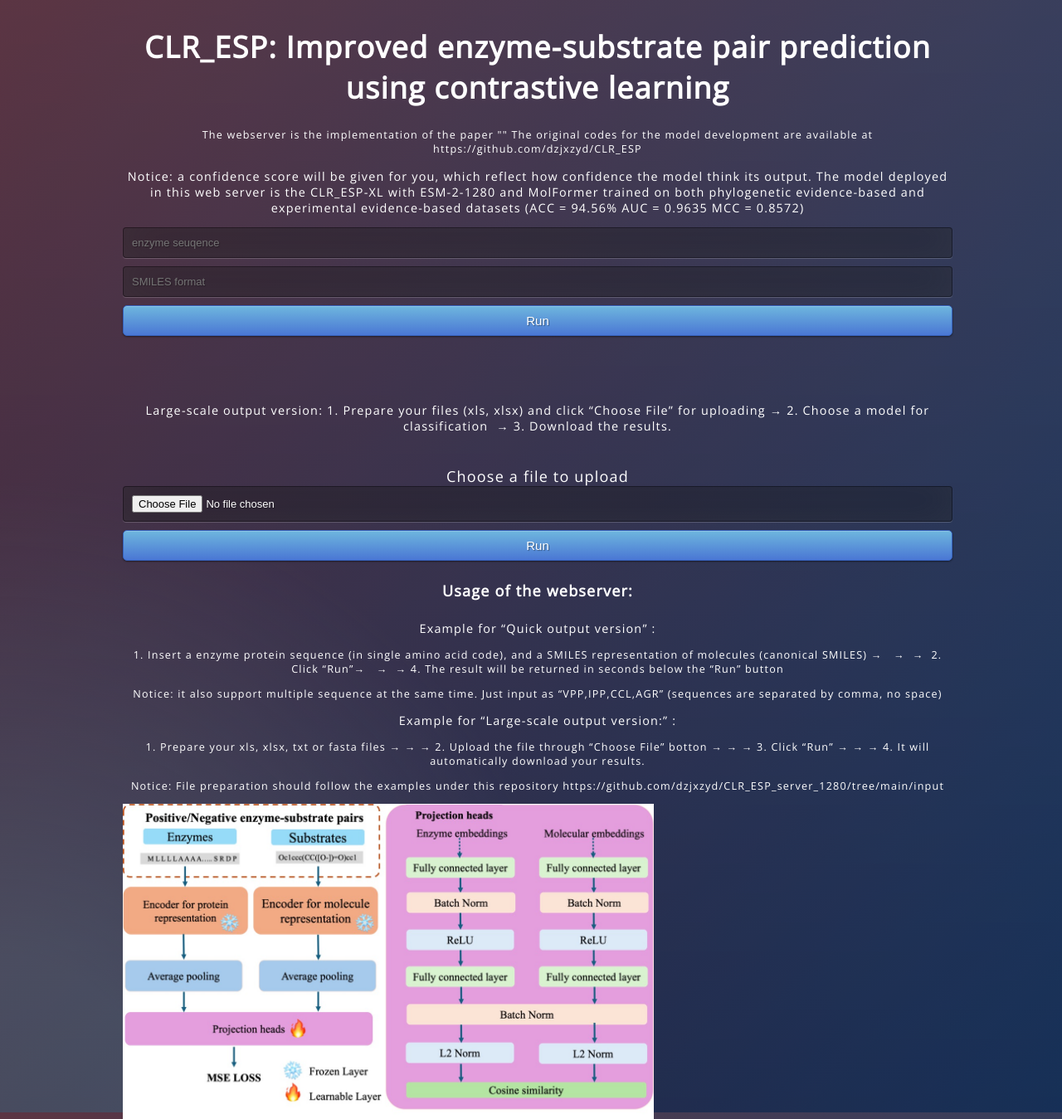
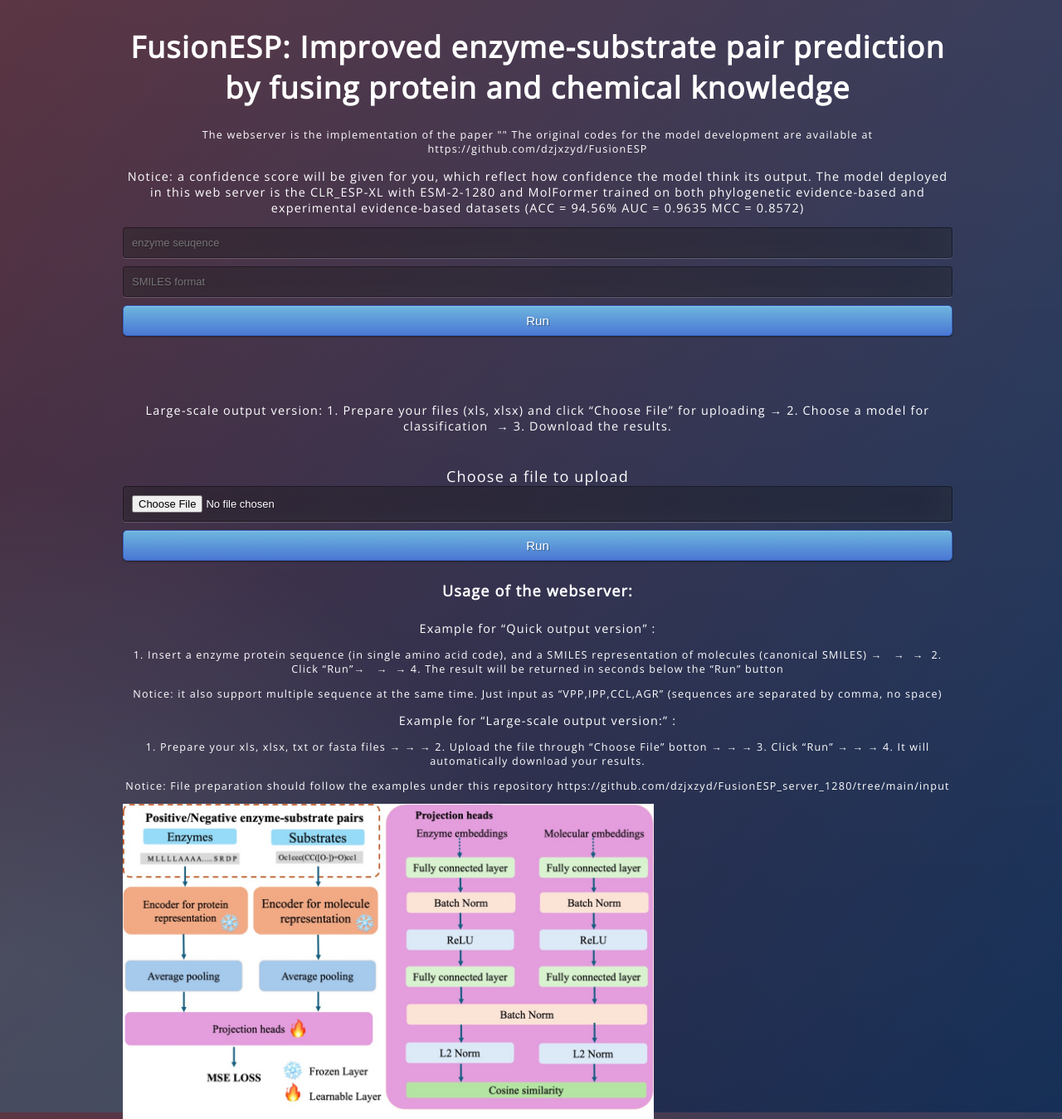
Before and after one commit to dzjxzyd/FusionESP_server_1280, a Flask app: page / in a window 1280 px wide. Shown: the whole page at 83% size. Run offline with Flask 3, Linux system fonts and the light colour scheme; parts of the project's set-up code (start-up, migrations or seed data) failed here and were passed over; some web fonts are replaced.

Commit message:
Update index.html

```diff
--- a/templates/index.html
+++ b/templates/index.html
@@ -3,7 +3,7 @@
 
       <head>
         <meta charset="utf-8">
-        <title>CLR_ESP</title>
+        <title>FusionESP</title>
         <link href='https://fonts.googleapis.com/css?family=Tangerine' rel='stylesheet' type='text/css'>
         <link href='https://fonts.googleapis.com/css?family==Rancho&effect=shadow-multiple' rel='stylesheet' type='text/css'>
         <link href='https://fonts.googleapis.com/css?family=Tangerine' rel='stylesheet' type='text/css'>
@@ -21,8 +21,8 @@
 
 <body>
     <div class="content">
-        <h1>CLR_ESP: Improved enzyme-substrate pair prediction using contrastive learning</h1>
-        <p style="font-size:70%">The webserver is the implementation of the paper "" The original codes for the model development are available at https://github.com/dzjxzyd/CLR_ESP</p>
+        <h1>FusionESP: Improved enzyme-substrate pair prediction by fusing protein and chemical knowledge</h1>
+        <p style="font-size:70%">The webserver is the implementation of the paper "" The original codes for the model development are available at https://github.com/dzjxzyd/FusionESP</p>
 	<p style="font-size:80%">Notice: a confidence score will be given for you, which reflect how confidence the model think its output. The model deployed in this web server is the  CLR_ESP-XL with ESM-2-1280 and MolFormer trained on both phylogenetic evidence-based and experimental evidence-based datasets (ACC = 94.56%	AUC = 0.9635	MCC = 0.8572)</p>
         <form action="{{url_for('predict')}}" method="post">
             <input type="text" name="Enzyme_sequence" placeholder="enzyme seuqence" required="required" />
@@ -46,7 +46,7 @@
         <p style="font-size:70%">Notice: it also support multiple sequence at the same time. Just input as “VPP,IPP,CCL,AGR” (sequences are separated by comma, no space)</p>
         <p style="font-size:80%"> Example for “Large-scale output version:” : </p>
         <p style="font-size:70%">1. Prepare your xls, xlsx, txt or fasta files  →  →  → 2. Upload the file through “Choose File” botton  →   →  → 3. Click “Run” →   →  → 4. It will automatically download your results. </p>
-        <p style="font-size:70%">Notice: File preparation should follow the examples under this repository https://github.com/dzjxzyd/CLR_ESP_server_1280/tree/main/input </p>
+        <p style="font-size:70%">Notice: File preparation should follow the examples under this repository https://github.com/dzjxzyd/FusionESP_server_1280/tree/main/input </p>
 
         <img src="static/css/Whole architecture.jpg" alt="Whole architecture" width="640" height="380" style="float:left">
     </div>
```
